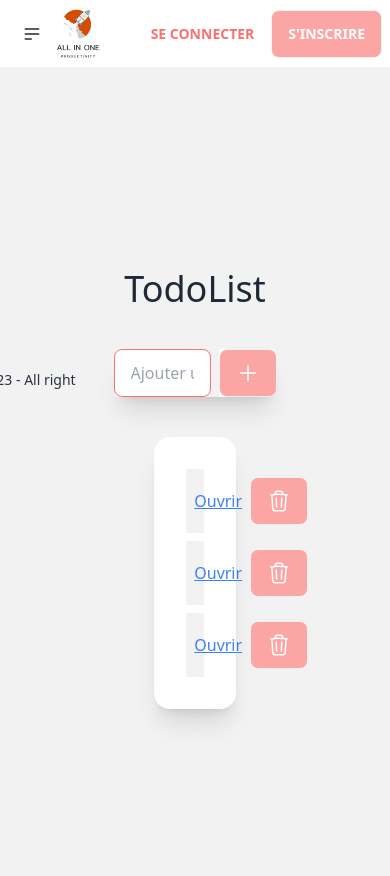
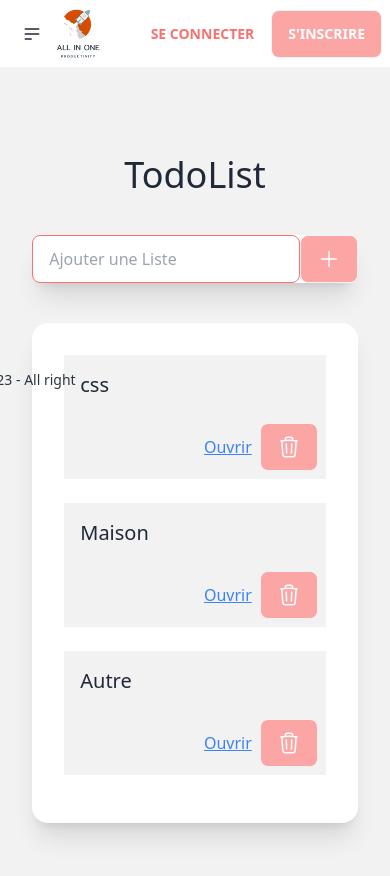
Before and after one commit to YogannHenry/All-in-one-Front, a React (Vite) app: page /TodoList in a window 390 px wide. Shown: the top 876 px of the page. Built offline with nearby package versions, Linux system fonts and the light colour scheme.

Commit message:
fix responsive

```diff
--- a/src/components/Modules/Todo/TodoLandingPage/TodoLandingPage.tsx
+++ b/src/components/Modules/Todo/TodoLandingPage/TodoLandingPage.tsx
@@ -20,19 +20,19 @@ const TodoListData = [
 
 function TodoList() {
   return (
-    <div className="flex items-center justify-center h-screen bg-base-200 ">
-      <div className="max-w-full w-1/2 px-4 flex flex-col items-center">
+    <div className="flex items-center justify-center min-h-screen bg-base-200">
+      <div className="max-w-full w-11/12 md:w-3/4 lg:w-1/2 px-4 flex flex-col items-center">
         <p className="text-4xl mb-10">TodoList</p>
         <div className="card w-full bg-base-100 shadow-xl mb-10">
           <div className="flex justify-between">
-            <div className="flex flex-grow bg-base-200">
+            <div className="flex-grow">
               <input
                 type="text"
-                placeholder="Ajouter une List"
+                placeholder="Ajouter une Liste"
                 className="input input-bordered input-error w-full mr-2"
               />
             </div>
-            <button className="btn bg-red-300 hover:bg-red-500 text-white ">
+            <button className="btn bg-red-300 hover:bg-red-500 text-white">
               <svg
                 xmlns="http://www.w3.org/2000/svg"
                 fill="none"
@@ -50,11 +50,14 @@ function TodoList() {
             </button>
           </div>
         </div>
-        <div className="card max-w-full w-1/2 bg-base-100 shadow-xl">
+        <div className="card w-full bg-base-100 shadow-xl">
           <div className="card-body">
             {TodoListData.map((item) => (
-              <div className="flex bg-base-200">
-                <div className="collapse bg-base-200" key={item.id}>
+              <div
+                className="flex flex-col md:flex-row bg-base-200 mb-4"
+                key={item.id}
+              >
+                <div className="md:w-1/2 collapse">
                   <input type="radio" name="my-accordion-1" />
                   <div className="collapse-title text-xl font-medium">
                     {item.Titre}
@@ -63,10 +66,11 @@ function TodoList() {
                     <p>- {item.Task}</p>
                   </div>
                 </div>
-                <div className="flex justify-center p-2 items-center">
+                <div className="flex p-2 items-center md:w-1/2">
+                  <div className="flex-grow" />
                   <NavLink
                     to={`/list/${item.id}`}
-                    className="text-blue-500 underline"
+                    className="text-blue-500 underline ml-2"
                   >
                     Ouvrir
                   </NavLink>
```
